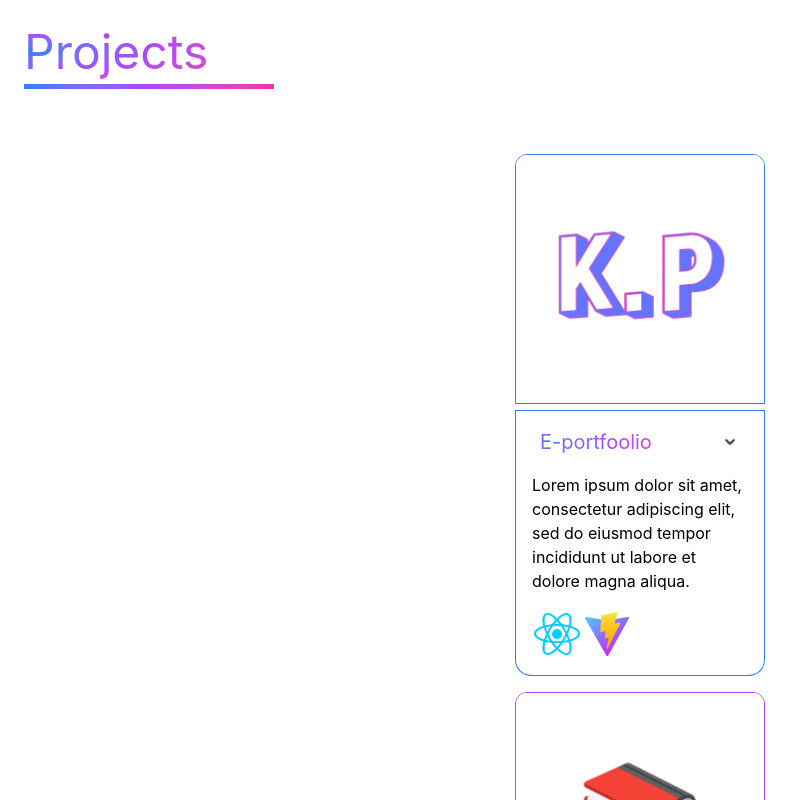
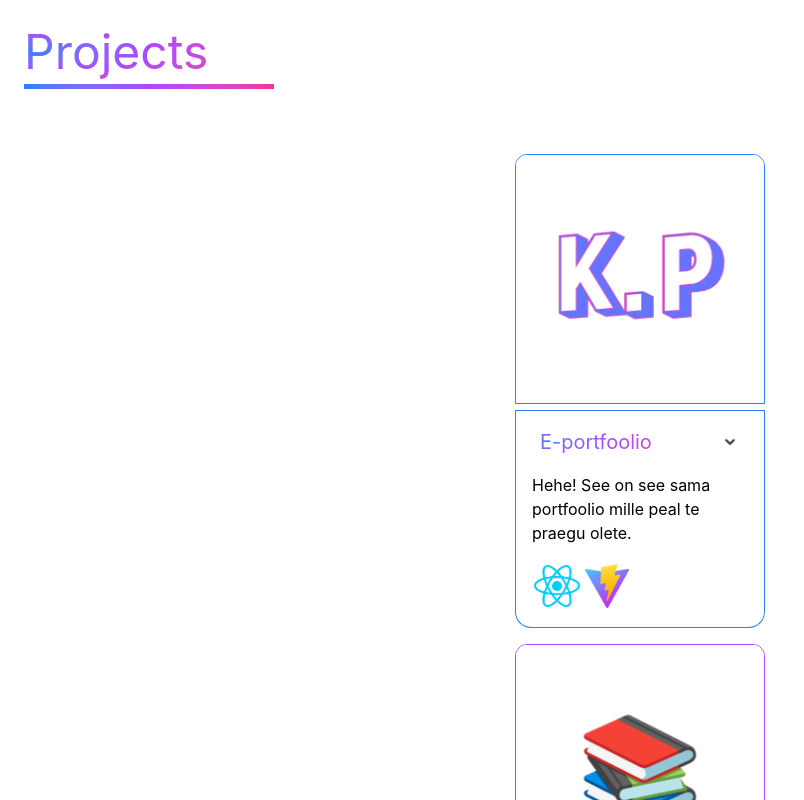
Before and after one commit to Tuvi9/Portfolio, a React (Vite) app: page /projects in a window 1280 px wide. Both pictures are taken after a click on the heading "E-portfoolio". Shown: the top 800 px of the page, without its empty margins (0-804 px from the left). Built offline with nearby package versions, Linux system fonts and the light colour scheme.

Commit message:
Filler for projects.

```diff
--- a/src/pages/Projects.jsx
+++ b/src/pages/Projects.jsx
@@ -33,7 +33,7 @@ function Projects() {
                                     />
                                 </summary>
                                 <div className='w-[250px] border-t-0 border bg-white border-blue-500 px-4 group-open: rounded-b-2xl'>
-                                    <p className=''>Lorem ipsum dolor sit amet, consectetur adipiscing elit, sed do eiusmod tempor incididunt ut labore et dolore magna aliqua.</p>
+                                    <p className=''>Hehe! See on see sama portfoolio mille peal te praegu olete. </p>
                                     <div className='flex py-4'>
                                         <img className='w-[50px] h-[50px]' src='/REACT.png'/>
                                         <img className='w-[50px] h-[50px]' src='/Vite.png'/>
@@ -63,7 +63,7 @@ function Projects() {
                             />
                         </summary>
                         <div className='w-[250px] border-t-0 border bg-white border-purple-500 px-4 group-open: rounded-b-2xl'>
-                            <p className=''>Lorem ipsum dolor sit amet, consectetur adipiscing elit, sed do eiusmod tempor incididunt ut labore et dolore magna aliqua.</p>
+                            <p className=''>Raamatupidamis teenuste leht mille klient soovib oma enda ettevõttet esile tõsta mis on praegu veel in production.</p>
                             <div className='flex py-4'>
                                 <img className='w-[50px] h-[50px]' src='/REACT.png'/>
                                 <img className='w-[50px] h-[50px]' src='/Vite.png'/>
@@ -92,7 +92,7 @@ function Projects() {
                             />
                         </summary>
                         <div className='w-[250px] border-t-0 border bg-white border-red-500 px-4 group-open: rounded-b-2xl'>
-                            <p className=''>Lorem ipsum dolor sit amet, consectetur adipiscing elit, sed do eiusmod tempor incididunt ut labore et dolore magna aliqua.</p>
+                            <p className=''>AnimeRanked on minu kõige suurim iseseisev projekt mis ma olen ettevõtnud. Tulvikus on mul eesmärgiks see välja panna maksva teenusena.</p>
                             <div className='flex py-4'>
                                 <img className='w-[50px] h-[50px]' src='../../public/CSS.png'/>
                                 <img className='w-[50px] h-[50px]' src='/JS.png'/>
```
